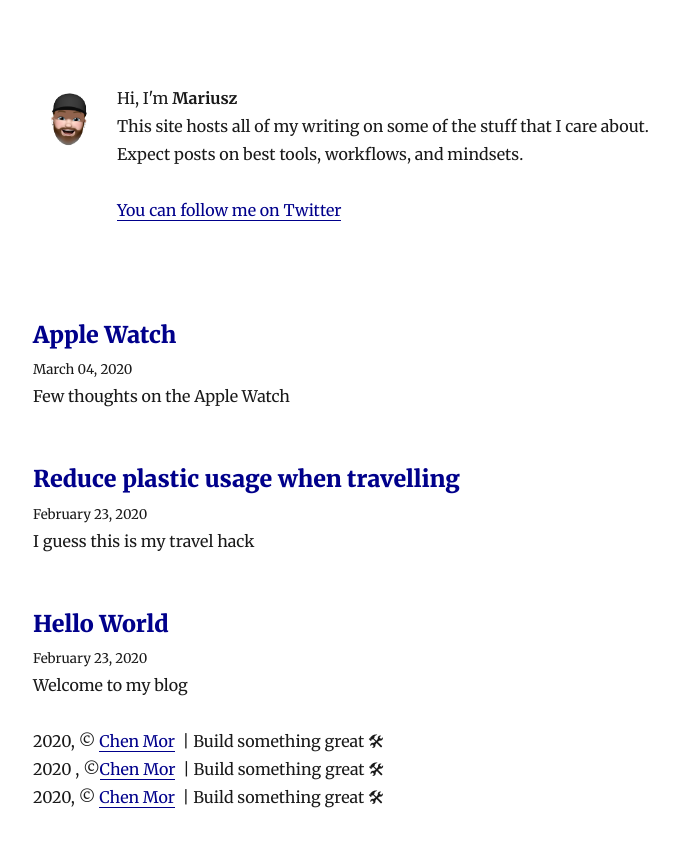
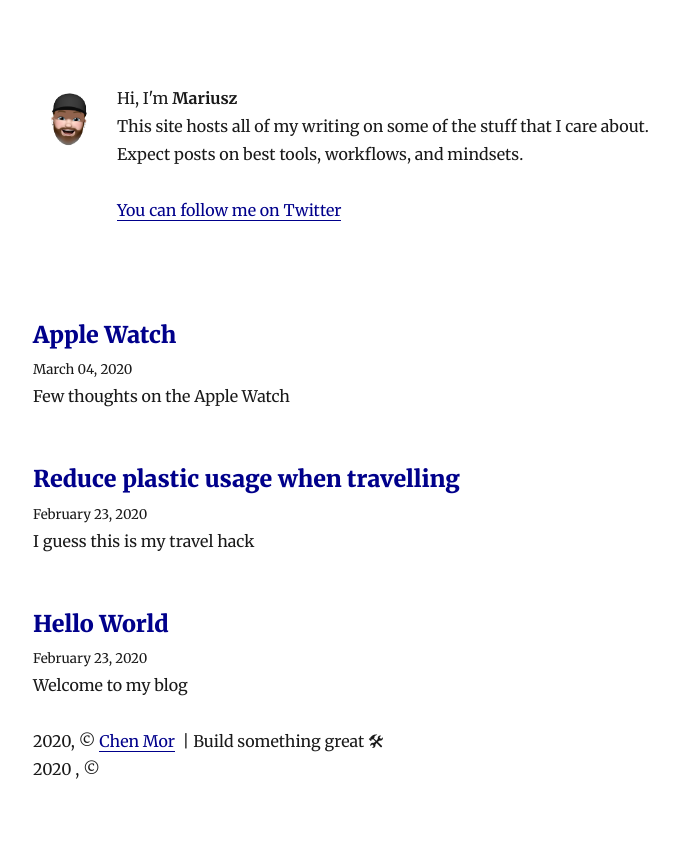
Before and after one commit to mspych/blog, a Gatsby site: page / in a window 1280 px wide. Shown: the whole page, without its empty margins (292-970 px from the left). After the commit the page ends 825 px from the top, so only its background shows below. Built offline with nearby package versions, Linux system fonts and the light colour scheme; Gatsby itself is replaced by a stand-in of ours; some packages are replaced by stand-ins of ours.

Commit message:
Update layout.js

```diff
--- a/src/components/layout.js
+++ b/src/components/layout.js
@@ -66,9 +66,6 @@ class Layout extends React.Component {
 2020
 ,
 ©
-<a href="https://www.chenmor.com">Chen Mor</a>
-&nbsp;&nbsp;|&nbsp;Build something great 🛠
-<footer class="layout__Footer-mdb7ar-1 iHTkom">2020, © <a href="https://www.chenmor.com">Chen Mor</a>&nbsp;&nbsp;|&nbsp;Build something great 🛠</footer>
       </div>
     )
   }
```
